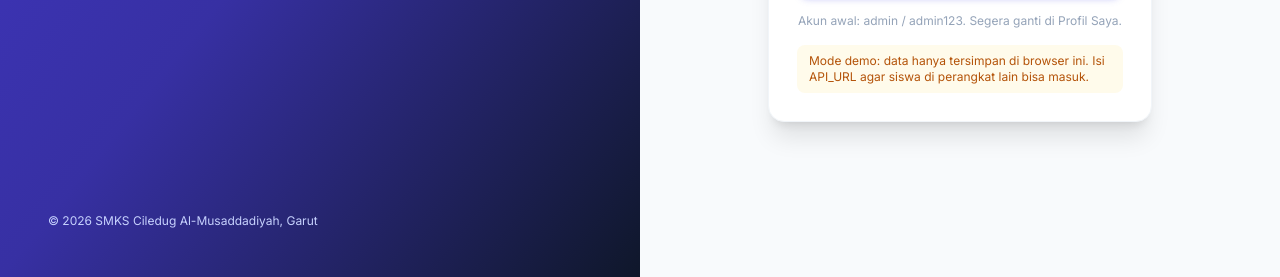
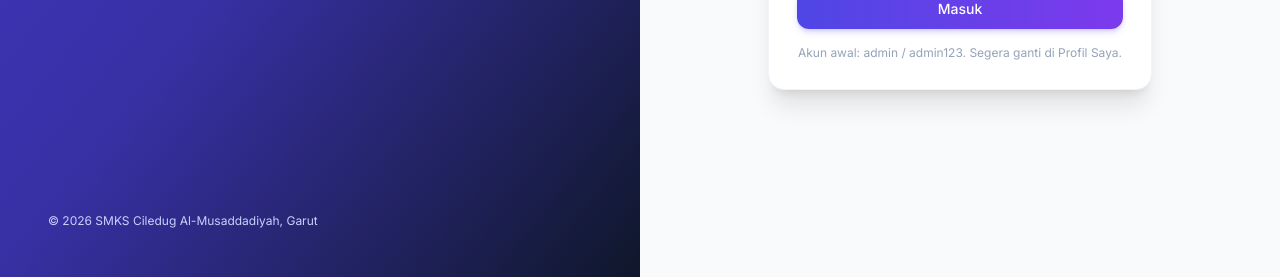
Before and after one commit to khanabdulloh/administrasiguru, a plain HTML site: page index.html in a window 1280 px wide. Shown: the part 523-800 px from the top of the page. Drawn offline with nearby package versions, Linux system fonts and the light colour scheme.

Commit message:
Update and rename index (56).html to index.html

```diff
--- a/index (56).html
+++ b/index.html
@@ -272,7 +272,7 @@ html,body,#app{height:100%;margin:0}body{font-family:Inter,sans-serif;background
 
 <script>
 // ===== Konfigurasi: tempel URL Web App Apps Script. Kosong = mode demo (localStorage browser) =====
-const API_URL = '';
+const API_URL = 'https://script.google.com/macros/s/AKfycbyrHgSmLwWUbJaaELPZCBMbNI1VahMILSCg0ecym2hu3x00kuwVCFQ6JyzPG44d-OexZw/exec';
 const DEF={nama:'Administrator',username:'admin',pw:'admin123'}; // akun guru awal (mode demo)
 const SM={'s-hadir':{t:'Kehadiran Saya',src:'presensi',c:['tanggal','status','catatan'],e:'Belum ada riwayat kehadiran.'},'s-nilai':{t:'Nilai Saya',src:'nilai',c:['mapel','tp','jenis','nilai'],e:'Belum ada nilai yang diinput guru.'},'s-bimb':{t:'Catatan Bimbingan',src:'bimbingan',c:['tanggal','kategori','catatan','tindak'],e:'Belum ada catatan bimbingan.'}};
 const JURUSAN=['AKL','BD','DKV','TKJ','TKR','TSM','MP']; // AKL, Bisnis Digital, DKV, Teknik Komputer & Jaringan, Teknik Kendaraan Ringan, Teknik Sepeda Motor, Manajemen Perkantoran
```
